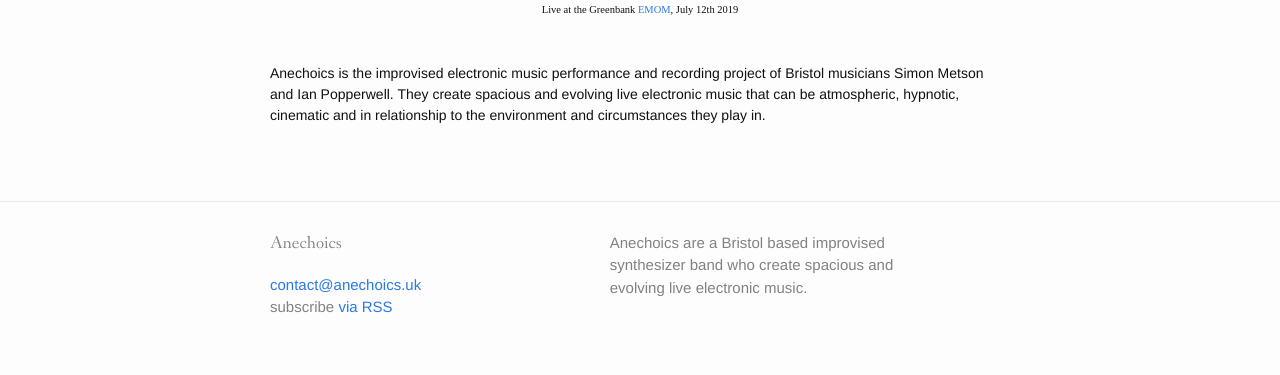
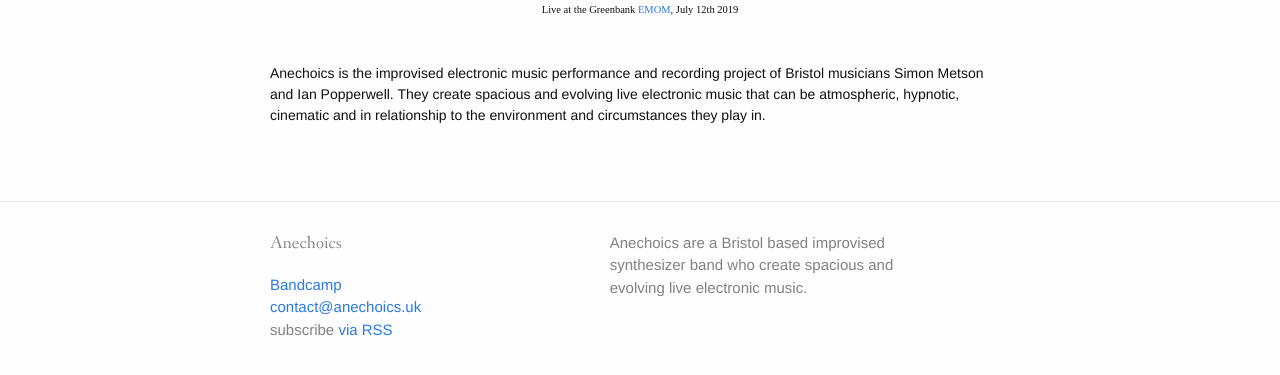
Before and after one commit to anechoics/anechoics.github.io, a Jekyll site: the page built from index.html, in a window 1280 px wide, cut to the strip 646-1047 px from the top of the page. Shown: the top 375 px of the strip. Built offline with Jekyll 4.4.1, drawn with Linux system fonts in a browser that asks for light colours; some web fonts are replaced.

Commit message:
Add bandcamp to footer

```diff
--- a/_includes/footer.html
+++ b/_includes/footer.html
@@ -9,6 +9,7 @@
       <div class="footer-col footer-col-3">
         <ul class="contact-list">
           <li><h2 class="footer-heading">{{ site.title }}</h2></li>
+          <li><a href="https://anechoics.bandcamp.com/releases">Bandcamp</a></li>
           <li><a href="mailto:{{ site.email }}">{{ site.email }}</a></li>
           <li><p class="rss-subscribe">subscribe <a href="{{ "/feed.xml" | prepend: site.baseurl }}">via RSS</a></p></li>
         </ul>
```
